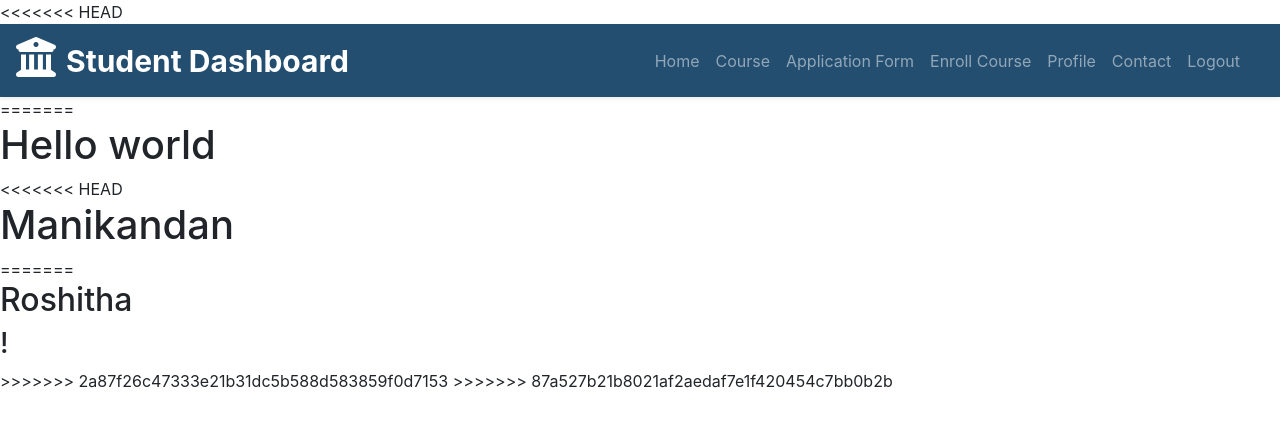
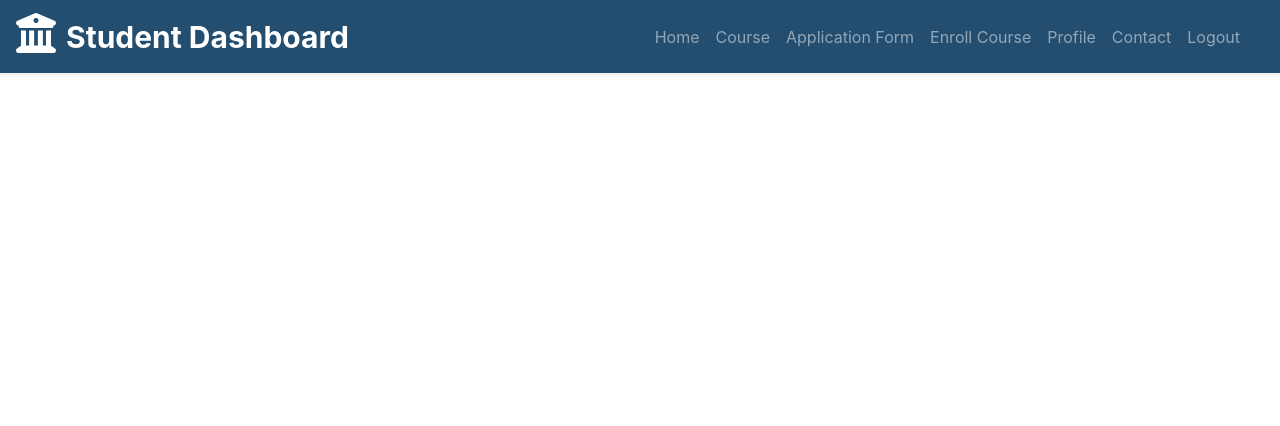
Before and after one commit to iamneo-production/1d11f13f-75c7-4dfa-bda4-2be9af6962ba, an Angular app in the folder angularapp/: page / in a window 1280 px wide. Shown: the top 426 px of the page. Built offline with nearby package versions, Linux system fonts and the light colour scheme.

Commit message:
Initial Commit

```diff
--- a/angularapp/src/app/app.component.html
+++ b/angularapp/src/app/app.component.html
@@ -1,4 +1,4 @@
-<<<<<<< HEAD
+<!-- <<<<<<< HEAD -->
 <!-- <h1> Admission Portal </h1> -->
 
 <app-header></app-header>
@@ -6,12 +6,9 @@
 <router-outlet></router-outlet>
 
 
-=======
+<!-- =======
 <h1>Hello world</h1>
-<<<<<<< HEAD
 <h1>Manikandan</h1>
-=======
 <h2>Roshitha</h2>
 <h3>!</h3>
->>>>>>> 2a87f26c47333e21b31dc5b588d583859f0d7153
->>>>>>> 87a527b21b8021af2aedaf7e1f420454c7bb0b2b
+>>>>>>> 87a527b21b8021af2aedaf7e1f420454c7bb0b2b -->
```
